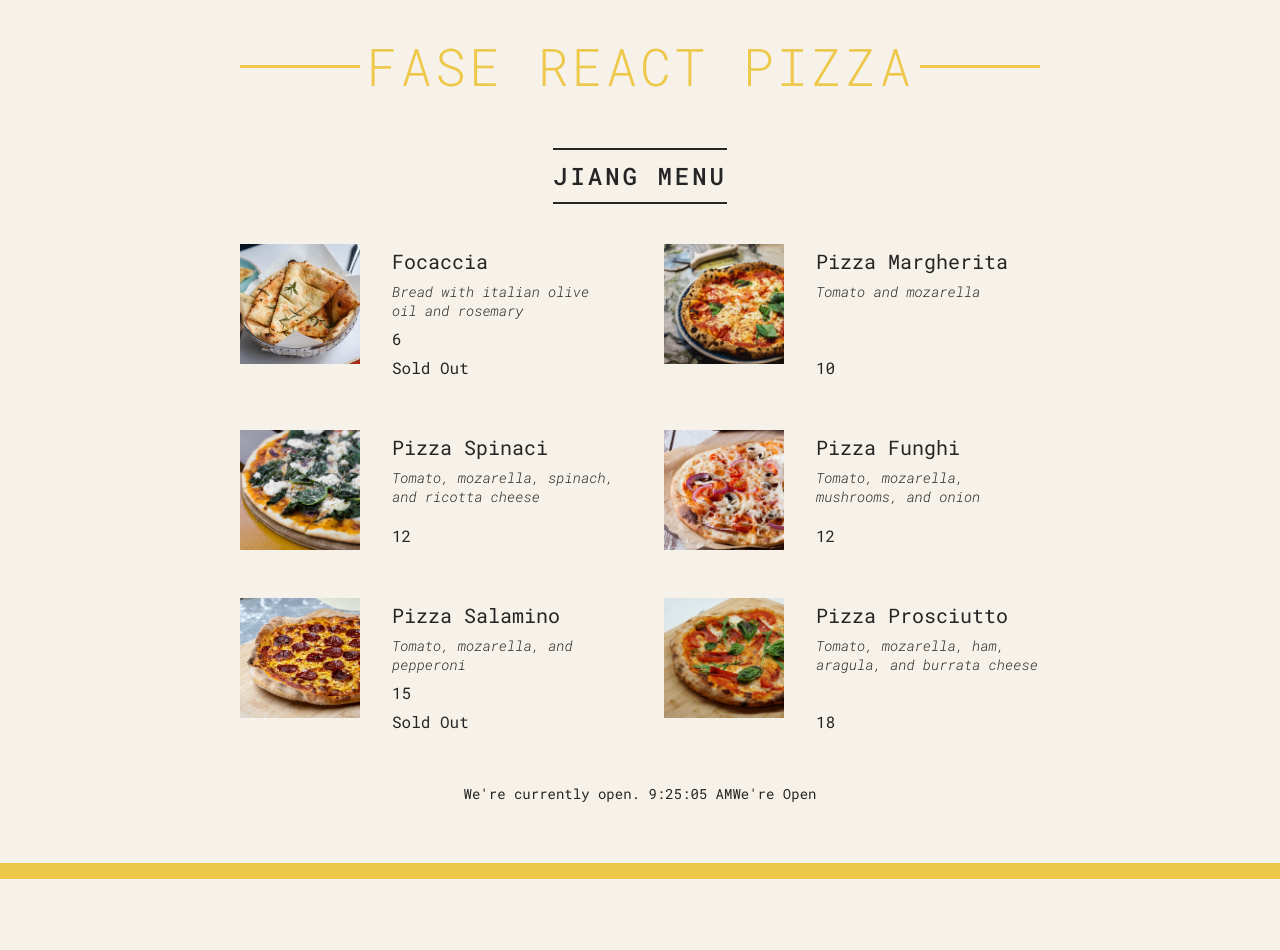
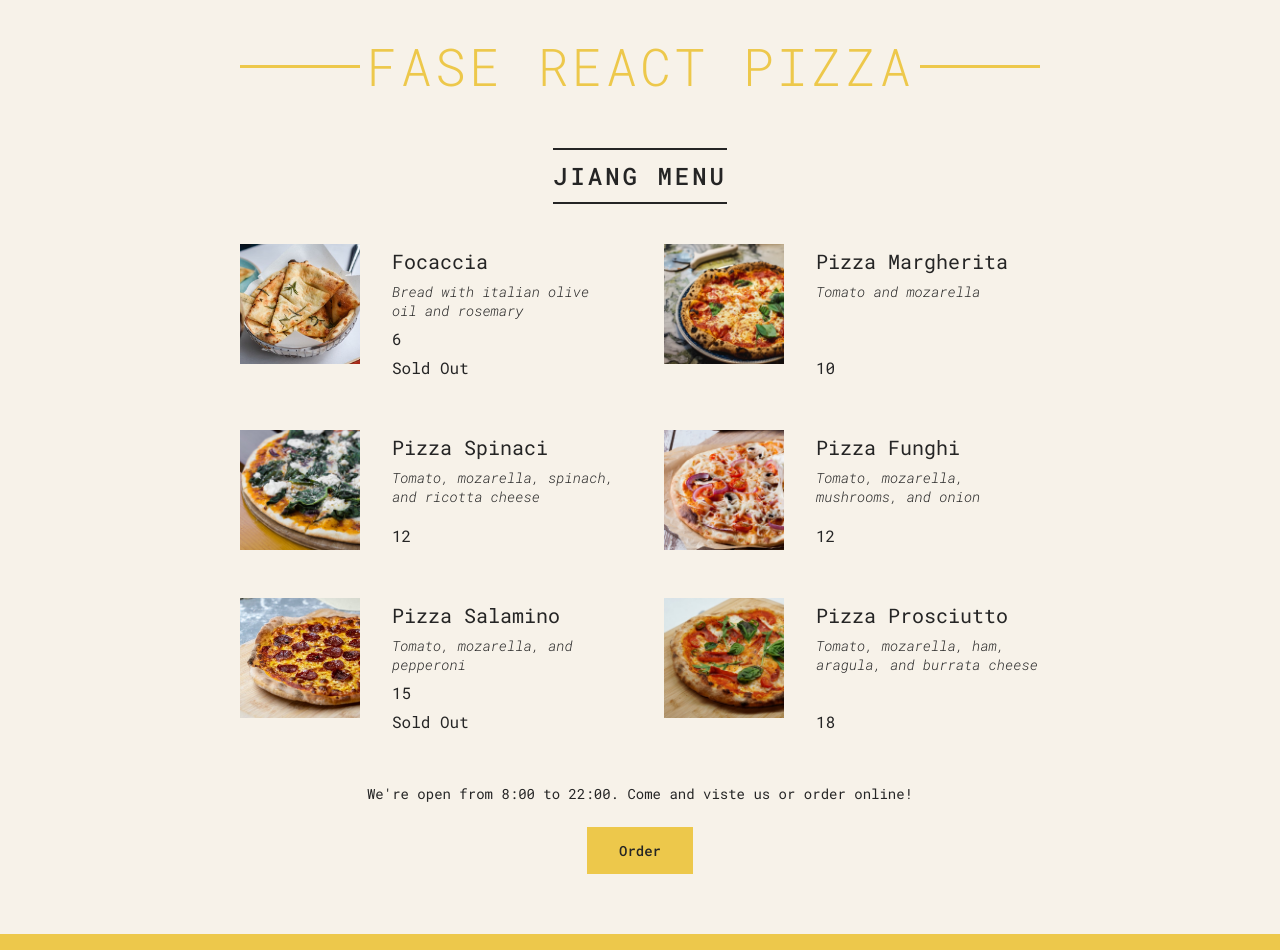
Before and after one commit to aixuexi567/learn-react_pizza-menu, a React (Create React App) app: page / in a window 1280 px wide. Before the commit the page ends 879 px from the top, so only its background shows below. Built offline with nearby package versions, Linux system fonts and the light colour scheme.

Commit message:
feat: Improve menu rendering and footer display

```diff
--- a/src/index.js
+++ b/src/index.js
@@ -30,11 +30,13 @@ function Menu() {
   return (
     <main className="menu">
       <h2>Jiang Menu</h2>
-      <ul className="pizzas">
-        {pizzaData.map((pizza, index) => (
-          <Pizza key={index} {...pizza} />
-        ))}
-      </ul>
+      {pizzaData.length > 0 && (
+        <ul className="pizzas">
+          {pizzaData.map((pizza, index) => (
+            <Pizza key={index} {...pizza} />
+          ))}
+        </ul>
+      )}
     </main>
   );
 }
@@ -45,8 +47,15 @@ function Footer() {
   const isOpen = hour >= openHour && hour <= closeHour;
   return (
     <footer className="footer">
-      We're currently open. {new Date().toLocaleTimeString()}
-      <span>We're {isOpen ? 'Open' : 'Closed'}</span>
+      {isOpen && (
+        <div className="order">
+          <p>
+            We're open from {openHour}:00 to {closeHour}:00. Come and viste us
+            or order online!
+          </p>
+          <button className="btn">Order</button>
+        </div>
+      )}
     </footer>
   );
 }
```
